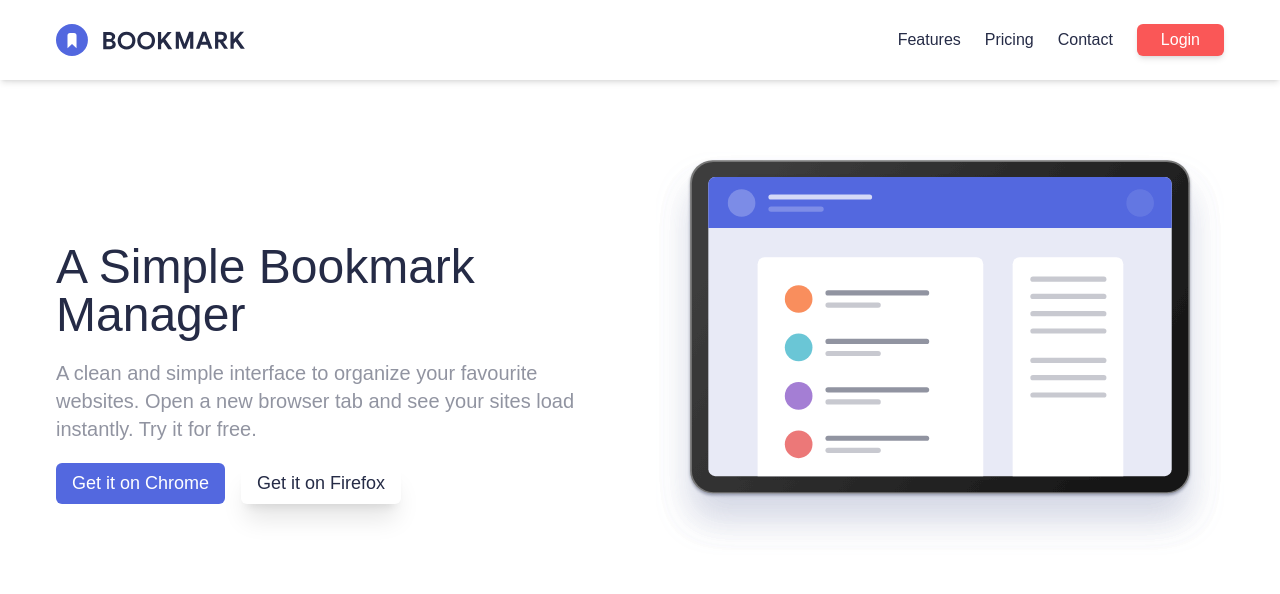
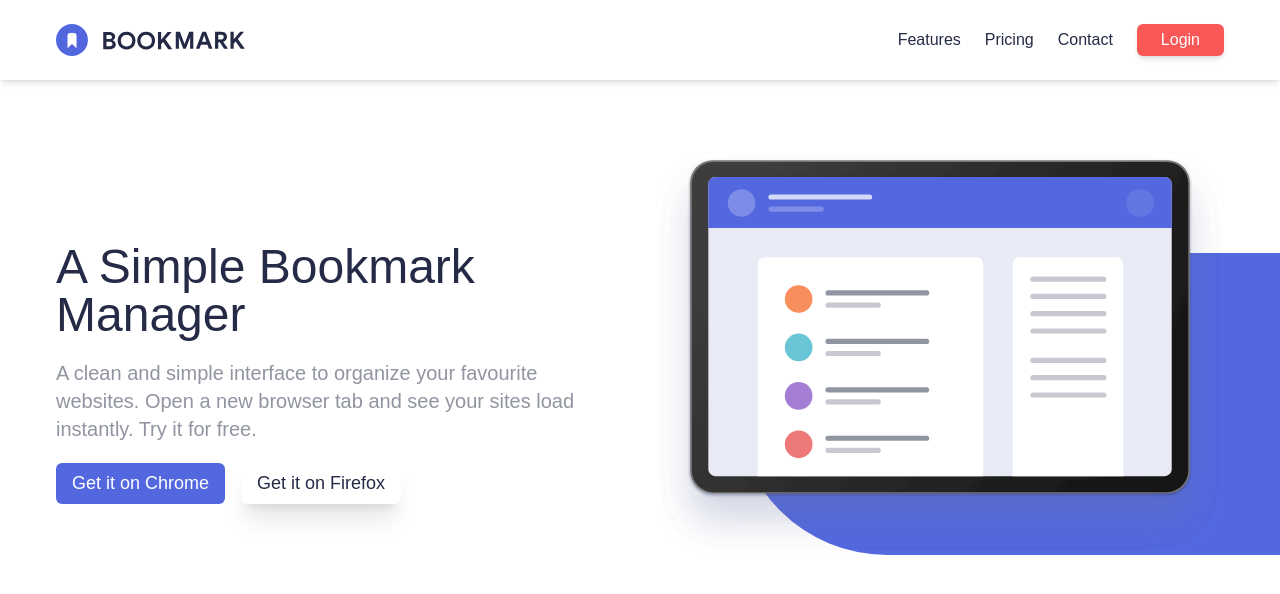
Before and after one commit to AlwinJun/bookmark-landing-page, a React (Vite) app: page / in a window 1280 px wide. Shown: the top 594 px of the page. Built offline with nearby package versions, Linux system fonts and the light colour scheme.

Commit message:
add blob at hero image

```diff
--- a/src/components/Hero.jsx
+++ b/src/components/Hero.jsx
@@ -9,7 +9,7 @@ const Hero = () => {
       <section className="hero mb-8 mt-[7rem] overflow-hidden px-4 py-6 md:px-10 lg:mt-[8rem] lg:grid lg:grid-cols-2 lg:items-center lg:justify-center lg:gap-8 lg:px-14">
         <div className="relative lg:order-2">
           <img src={heroIllustration} alt="illustration" className="mx-auto" />
-
+          <div className="blob blob-right"></div>
         </div>
         <div className="mt-10 text-center lg:order-1 lg:text-left">
           <h1 className="mx-auto mb-5 w-11/12 text-2xl font-medium text-dark-blue sm:text-3xl lg:mx-0 lg:text-4xl xl:text-5xl">
--- a/src/index.css
+++ b/src/index.css
@@ -11,9 +11,16 @@ h2 {
   @apply mx-auto max-w-8xl px-4 text-center lg:px-14;
 }
 
-
 @layer utilities {
   .text-body {
     @apply text-sm leading-normal md:text-base lg:text-primary xl:text-xl;
   }
+
+  .blob {
+    @apply absolute bottom-0 -z-10  bg-soft-blue content-[''];
+  }
+
+  .blob-right {
+    @apply -right-20 h-3/4 w-full rounded-l-full sm:-right-32 md:-right-44 lg-900:-right-64 lg:-right-20;
+  }
 }
```
